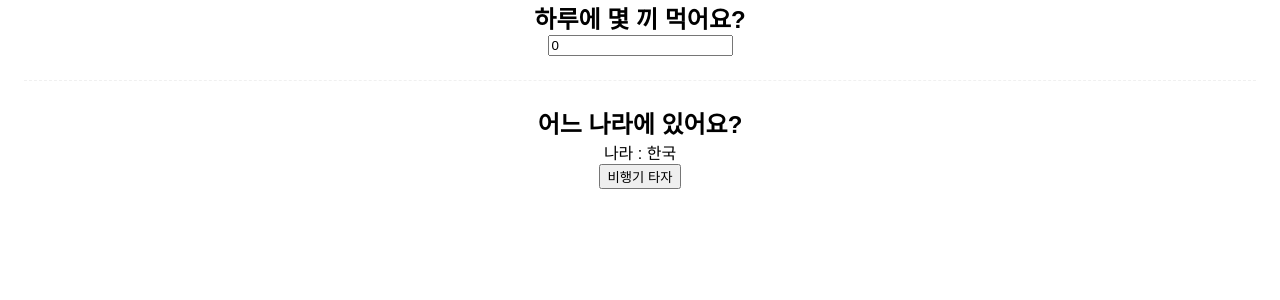
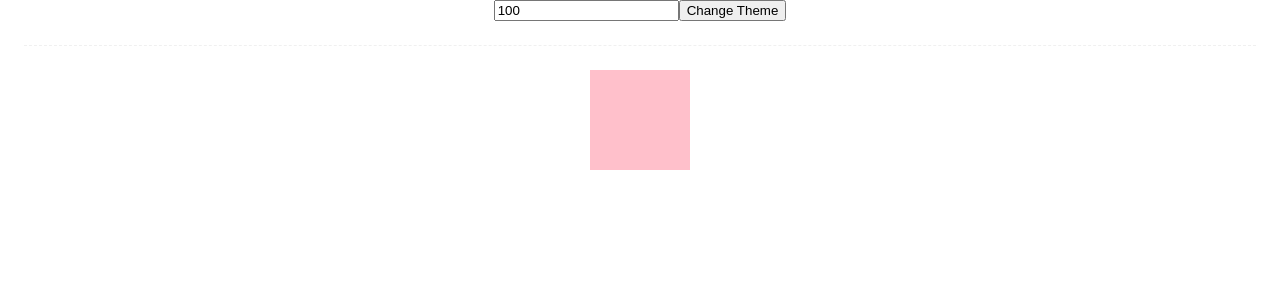
Before and after one commit to kimnewbie/react_hooks, a React (Create React App) app: page / in a window 1280 px wide. Shown: the top 300 px of the page. Built offline with nearby package versions, Linux system fonts and the light colour scheme.

Commit message:
useCallback

```diff
--- a/src/App.js
+++ b/src/App.js
@@ -1,9 +1,9 @@
-import UseMemoSecond from "./hooks/UseMemoSecond";
+import UseCallbackSecond from "./hooks/UseCallbackSecond";
 
 function App() {
   return (
     <div className="container">
-      <UseMemoSecond />
+      <UseCallbackSecond />
     </div>
   );
 }
--- /dev/null
+++ b/src/hooks/UseCallbackSecond.js
@@ -0,0 +1,57 @@
+import React, { useCallback, useEffect, useState } from 'react'
+
+const Box = ({ createBoxStyle }) => {
+    const [style, setStyle] = useState({});
+
+    useEffect(() => {
+        console.log('Box 사이즈 변경하기 🥎');
+        setStyle(createBoxStyle());
+    }, [createBoxStyle]);
+
+    return <div style={style}></div>
+}
+
+const UseCallbackSecond = () => {
+    const [size, setSize] = useState(100);
+    const [isDark, setIsDark] = useState(false);
+
+    // // # 실습1
+    // const createBoxStyle = () => {
+    //     return {
+    //         background: 'pink',
+    //         width: `${size}px`,
+    //         height: `${size}px`,
+    //     }
+    // }
+
+    // # 실습2 size가 바꼈을 때만 변경되도록 수정
+    const createBoxStyle = useCallback(() => {
+        return {
+            background: 'pink',
+            width: `${size}px`,
+            height: `${size}px`,
+        }
+    }, [size]);
+
+    return (
+        <div
+            className='box_container'
+            style={{
+                background: isDark ? 'black' : 'white'
+            }}
+        >
+            <input
+                type="number"
+                value={size}
+                onChange={(e) => setSize(e.target.value)}
+            />
+            <button onClick={() => setIsDark(!isDark)}>
+                Change Theme
+            </button>
+            <div class="line_breaker"></div>
+            <Box createBoxStyle={createBoxStyle} />
+        </div>
+    )
+}
+
+export default UseCallbackSecond
--- a/src/index.css
+++ b/src/index.css
@@ -56,3 +56,8 @@
   padding: 10px;
   margin-right: 30px;
 }
+
+/* useCallback */
+.box_container {
+  text-align: -webkit-center;
+}
```
Also changed, not shown: src/hooks/UseCallback.js (added, +42 -0 lines).
